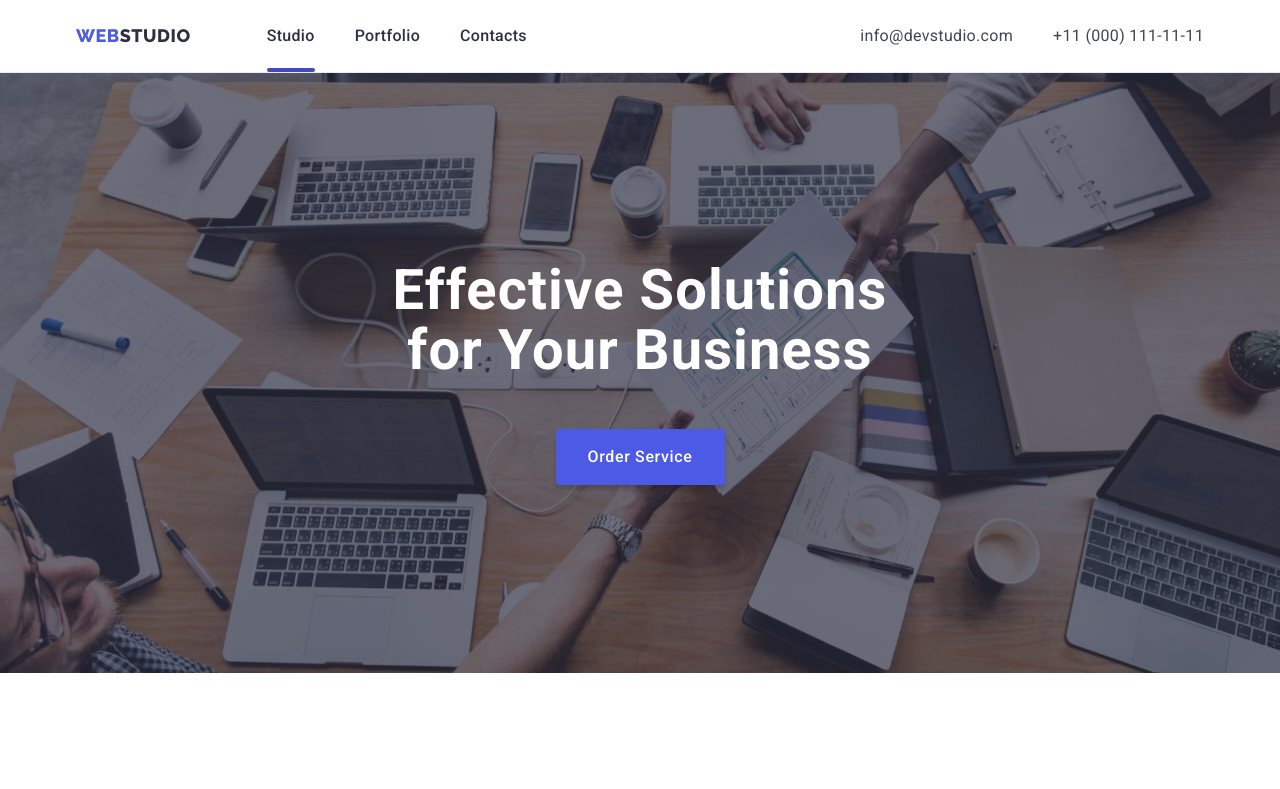
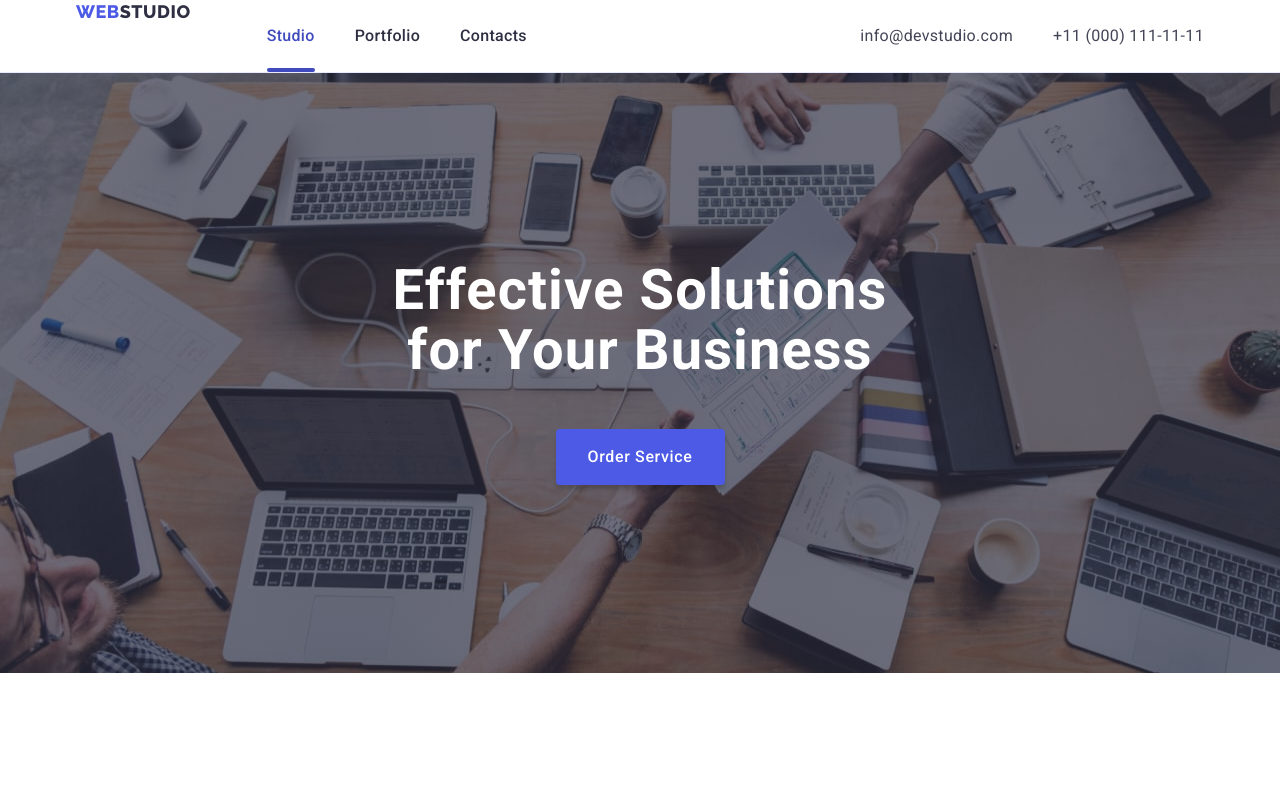
Before and after one commit to Diana-Shq/Diana-Shq-goit-markup-hw-05, a plain HTML site: page index.html in a window 1280 px wide. Shown: the top 789 px of the page. Drawn offline with nearby package versions, Linux system fonts and the light colour scheme.

Commit message:
Update styles.css

```diff
--- a/css/styles.css
+++ b/css/styles.css
@@ -66,8 +66,6 @@ img{
 
 .header {
     background-color: var(--second-background-color);
-    padding-top: 24px;
-    padding-bottom: 24px;
     border-bottom: 1px solid var(--border);
 }
 .header-container{
@@ -108,6 +106,8 @@ span {
     letter-spacing: 0.02em;
     color: var(--header-color);
     font-weight: var(--typical-fw);
+    padding-top: 24px;
+    padding-bottom: 24px;
     transition: color 250ms cubic-bezier(0.4, 0, 0.2, 1);
 }
 .header-link:hover,
@@ -151,12 +151,13 @@ span {
 }
 .current{
 position: relative;
+color: var(--accent);
 }
 .current::after {
     content: '';
     position: absolute;
     left: 0;
-    bottom: -24px;
+    bottom: 0;
     width: 100%;
     height: 4px;
     border-radius: 2px;
```
